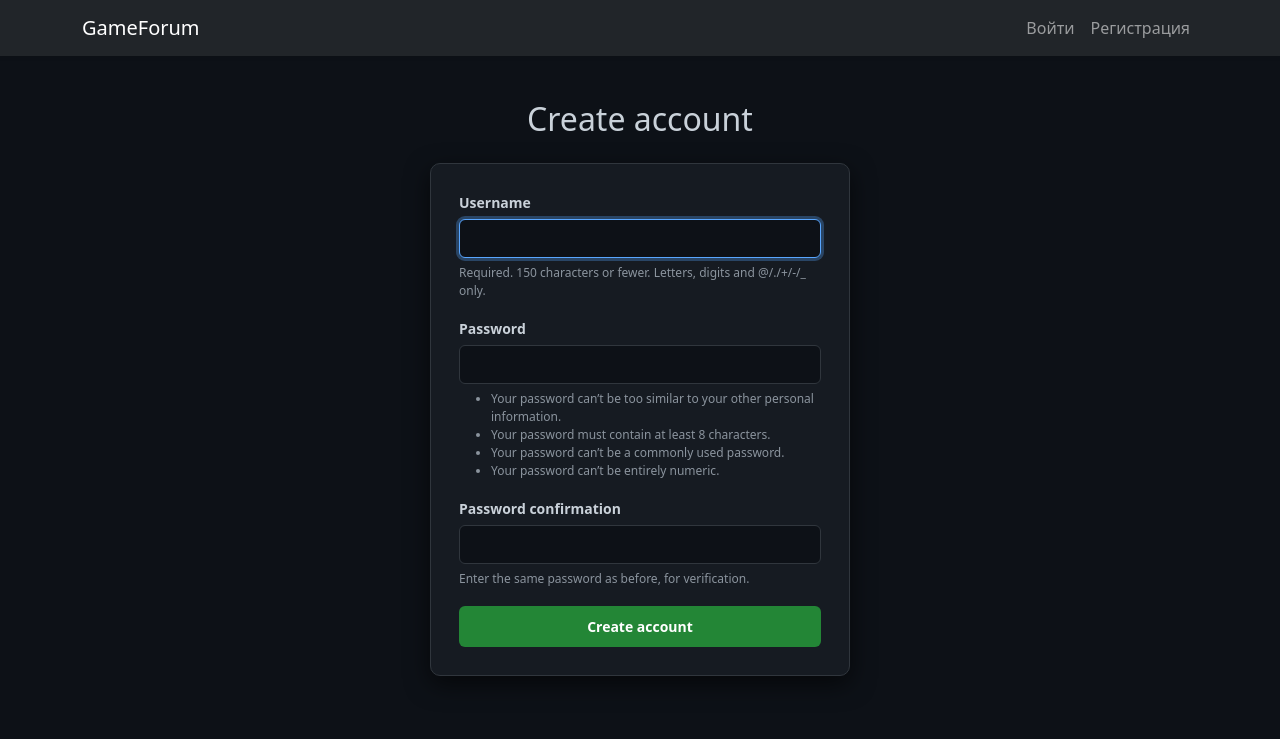
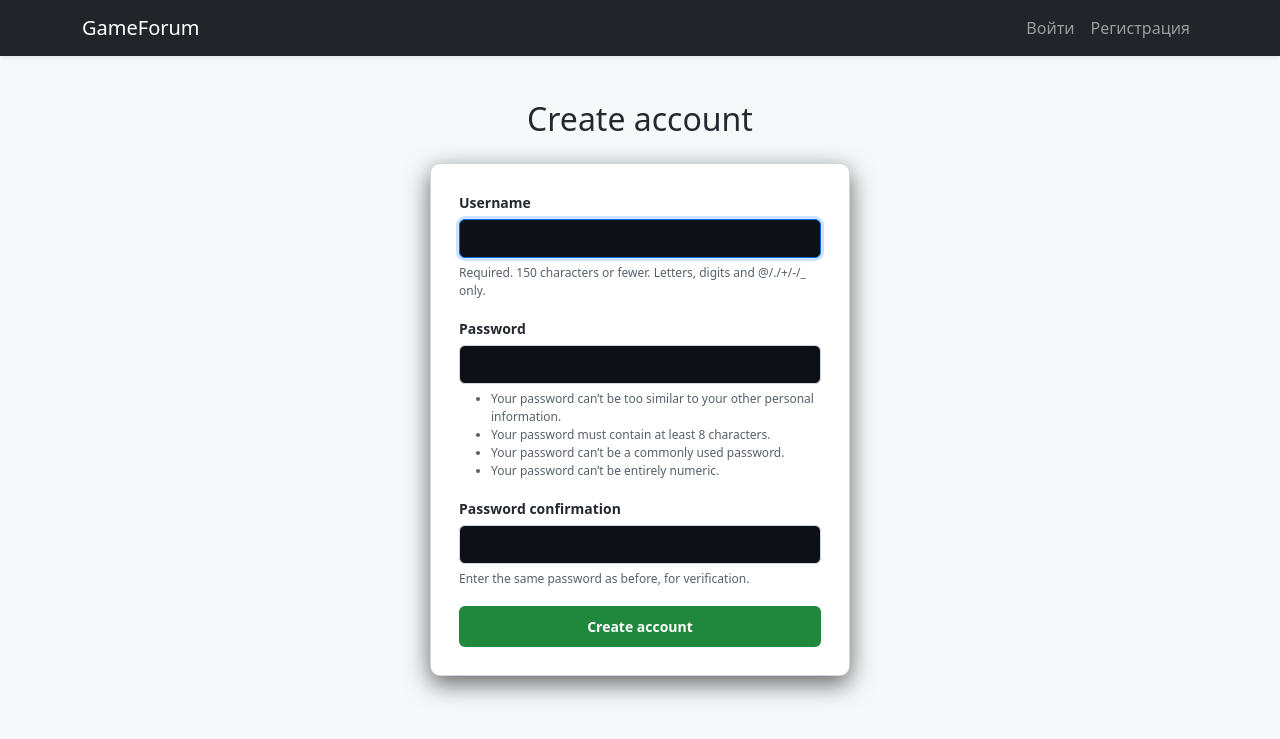
Before and after one commit to TheInnocent1983/steam-forum-repo, a Django app: page /register/ in a window 1280 px wide. Shown: the top 739 px of the page. Run offline with Django 4.2, Linux system fonts and the light colour scheme.

Commit message:
hello :)

```diff
--- a/forum/templates/registration/register.html
+++ b/forum/templates/registration/register.html
@@ -1,21 +1,21 @@
-{% extends 'forum/base.html' %}
+	{% extends 'forum/base.html' %}
 
 {% block title %}Register{% endblock %}
 
 {% block head %}
 <style>
     :root {
-        --bg-main: #0d1117;
-        --bg-card: #161b22;
-        --border-color: #30363d;
-        --text-main: #c9d1d9;
-        --text-muted: #8b949e;
-        --accent: #58a6ff;
-        --danger: #f85149;
-        --danger-bg: rgba(248, 81, 73, 0.1);
-        --btn-bg: #238636;
-        --btn-hover: #2ea043;
-    }
+               --bg-main: #f6f8fa;
+        --bg-card: #ffffff;
+        --border-color: #d0d7de;
+        --text-main: #24292f;
+        --text-muted: #57606a;
+        --accent: #0969da;
+        --danger: #cf222e;
+        --danger-bg: rgba(207, 34, 46, 0.1);
+        --btn-bg: #1f883d;
+        --btn-hover: #1a7f37;
+}
 
     body {
         background-color: var(--bg-main);
```
